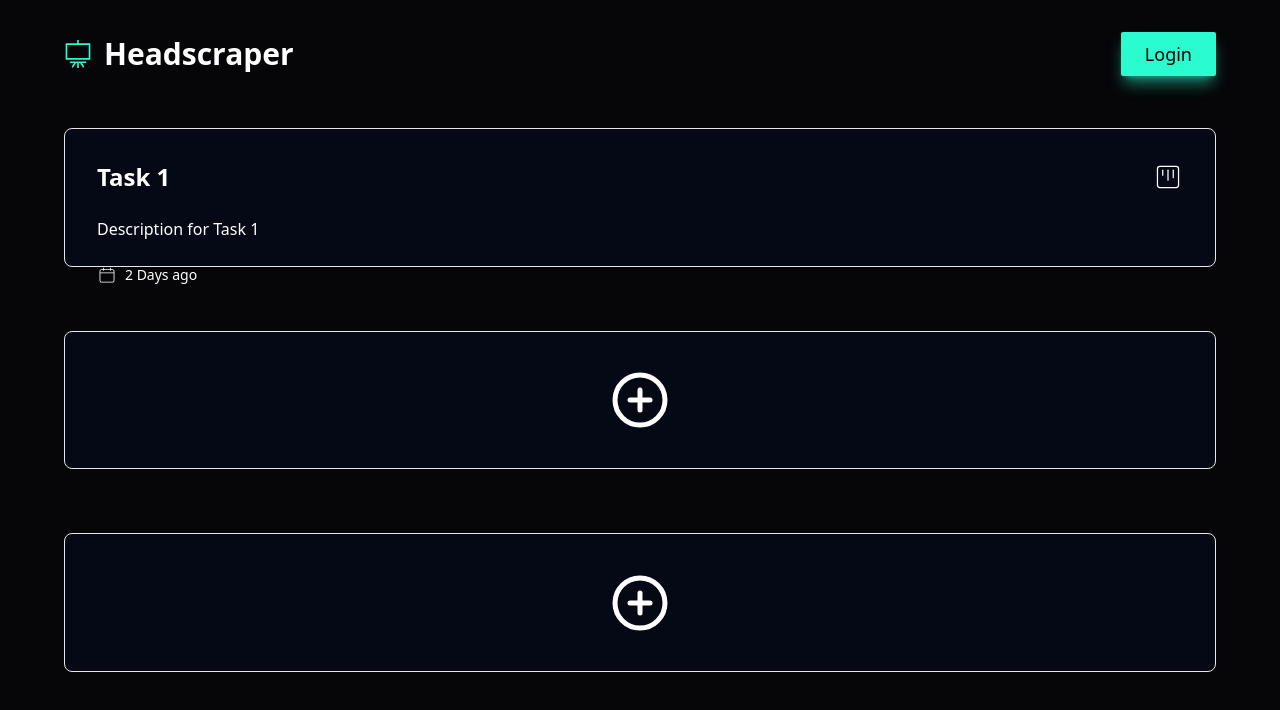
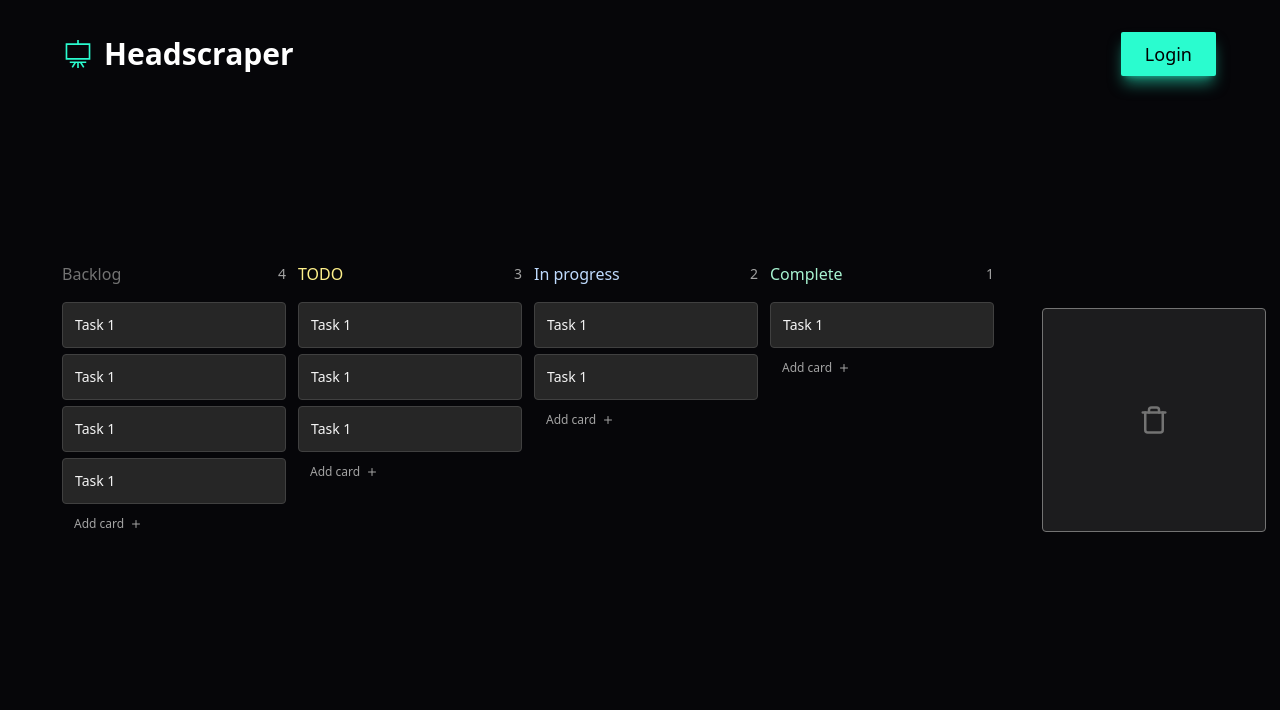
Before and after one commit to Jeffuz/Headscraper, a React (Vite) app in the folder Frontend/: page / in a window 1280 px wide. Shown: the top 710 px of the page. Built offline with nearby package versions, Linux system fonts and the light colour scheme.

Commit message:
create scrum board

```diff
--- a/Frontend/package.json
+++ b/Frontend/package.json
@@ -10,6 +10,7 @@
     "preview": "vite preview"
   },
   "dependencies": {
+    "framer-motion": "^11.3.19",
     "react": "^18.3.1",
     "react-dom": "^18.3.1",
     "react-icons": "^5.2.1"
--- a/Frontend/src/App.jsx
+++ b/Frontend/src/App.jsx
@@ -7,6 +7,7 @@ import Modal from "./components/Modal";
 
 import { LoginContext } from "./contexts/LoginContext";
 import Dashboard from "./components/Dashboard";
+import ScrumBoard from "./components/ScrumBoard";
 
 function App() {
   const [openLoginModal, setOpenLoginModal] = useState(false);
@@ -27,8 +28,12 @@ function App() {
           <Navbar />
         </div>
         {/* Dashboard */}
-        <div className="">
+        {/* <div className="">
           <Dashboard/>
+        </div> */}
+        {/* Scrum Board */}
+        <div>
+          <ScrumBoard/>
         </div>
         {/* Pop up Modal for Login */}
         <Modal open={openLoginModal} onClose={() => setOpenLoginModal(false)}>
--- /dev/null
+++ b/Frontend/src/components/ScrumBoard.jsx
@@ -0,0 +1,320 @@
+import { useState } from "react";
+import { FiPlus, FiTrash } from "react-icons/fi";
+import { motion } from "framer-motion";
+
+export const ScrumBoard = () => {
+  return (
+    <div className="h-screen w-full">
+      <Board />
+    </div>
+  );
+};
+
+const Board = () => {
+  const [cards, setCards] = useState(mockData);
+
+  return (
+    <div className="flex items-center justify-center h-full w-full">
+      <div className="flex gap-3 p-12">
+        <Column
+          title="Backlog"
+          status="backlog"
+          headingColor="text-neutral-500"
+          cards={cards}
+          setCards={setCards}
+        />
+        <Column
+          title="TODO"
+          status="todo"
+          headingColor="text-yellow-200"
+          cards={cards}
+          setCards={setCards}
+        />
+        <Column
+          title="In progress"
+          status="doing"
+          headingColor="text-blue-200"
+          cards={cards}
+          setCards={setCards}
+        />
+        <Column
+          title="Complete"
+          status="done"
+          headingColor="text-emerald-200"
+          cards={cards}
+          setCards={setCards}
+        />
+      </div>
+      <TaskTrash setCards={setCards} />
+    </div>
+  );
+};
+
+const Column = ({ title, headingColor, cards, status, setCards }) => {
+  const [active, setActive] = useState(false);
+
+  const handleDragStart = (e, card) => {
+    e.dataTransfer.setData("cardId", card.id);
+  };
+
+  const handleDragEnd = (e) => {
+    const cardId = e.dataTransfer.getData("cardId");
+
+    setActive(false);
+    clearHighlights();
+
+    const indicators = getIndicators();
+    const { element } = getNearestIndicator(e, indicators);
+
+    const before = element.dataset.before || "-1";
+
+    if (before !== cardId) {
+      let copy = [...cards];
+
+      let cardToTransfer = copy.find((c) => c.id === cardId);
+      if (!cardToTransfer) return;
+      cardToTransfer = { ...cardToTransfer, status };
+
+      copy = copy.filter((c) => c.id !== cardId);
+
+      const moveToBack = before === "-1";
+
+      if (moveToBack) {
+        copy.push(cardToTransfer);
+      } else {
+        const insertAtIndex = copy.findIndex((el) => el.id === before);
+        if (insertAtIndex === undefined) return;
+
+        copy.splice(insertAtIndex, 0, cardToTransfer);
+      }
+
+      setCards(copy);
+    }
+  };
+
+  const handleDragOver = (e) => {
+    e.preventDefault();
+    highlightIndicator(e);
+
+    setActive(true);
+  };
+
+  const clearHighlights = (els) => {
+    const indicators = els || getIndicators();
+
+    indicators.forEach((i) => {
+      i.style.opacity = "0";
+    });
+  };
+
+  const highlightIndicator = (e) => {
+    const indicators = getIndicators();
+
+    clearHighlights(indicators);
+
+    const el = getNearestIndicator(e, indicators);
+
+    el.element.style.opacity = "1";
+  };
+
+  const getNearestIndicator = (e, indicators) => {
+    const DISTANCE_OFFSET = 50;
+
+    const el = indicators.reduce(
+      (closest, child) => {
+        const box = child.getBoundingClientRect();
+
+        const offset = e.clientY - (box.top + DISTANCE_OFFSET);
+
+        if (offset < 0 && offset > closest.offset) {
+          return { offset: offset, element: child };
+        } else {
+          return closest;
+        }
+      },
+      {
+        offset: Number.NEGATIVE_INFINITY,
+        element: indicators[indicators.length - 1],
+      }
+    );
+
+    return el;
+  };
+
+  const getIndicators = () => {
+    return Array.from(document.querySelectorAll(`[data-status="${status}"]`));
+  };
+
+  const handleDragLeave = () => {
+    clearHighlights();
+    setActive(false);
+  };
+
+  const filteredCards = cards.filter((c) => c.status === status);
+
+  return (
+    <div className="w-56 shrink-0">
+      <div className="mb-3 flex items-center justify-between">
+        <h3 className={`font-medium ${headingColor}`}>{title}</h3>
+        <span className="rounded text-sm text-neutral-400">
+          {filteredCards.length}
+        </span>
+      </div>
+      <div
+        onDrop={handleDragEnd}
+        onDragOver={handleDragOver}
+        onDragLeave={handleDragLeave}
+        className={`h-full w-full transition-colors ${
+          active ? "bg-neutral-800/50" : "bg-neutral-800/0"
+        }`}
+      >
+        {filteredCards.map((c) => {
+          return <Card key={c.id} {...c} handleDragStart={handleDragStart} />;
+        })}
+        <DropIndicator beforeId={null} status={status} />
+        <AddCard status={status} setCards={setCards} />
+      </div>
+    </div>
+  );
+};
+
+const Card = ({ title, id, status, handleDragStart }) => {
+  return (
+    <>
+      <DropIndicator beforeId={id} status={status} />
+      <motion.div
+        layout
+        layoutId={id}
+        draggable="true"
+        onDragStart={(e) => handleDragStart(e, { title, id, status })}
+        className="cursor-grab rounded border border-neutral-700 bg-neutral-800 p-3 active:cursor-grabbing"
+      >
+        <p className="text-sm text-neutral-100">{title}</p>
+      </motion.div>
+    </>
+  );
+};
+
+const DropIndicator = ({ beforeId, status }) => {
+  return (
+    <div
+      data-before={beforeId || "-1"}
+      data-status={status}
+      className="my-0.5 h-0.5 w-full bg-primary opacity-0"
+    />
+  );
+};
+
+const TaskTrash = ({ setCards }) => {
+  const [active, setActive] = useState(false);
+
+  const handleDragOver = (e) => {
+    e.preventDefault();
+    setActive(true);
+  };
+
+  const handleDragLeave = () => {
+    setActive(false);
+  };
+
+  const handleDragEnd = (e) => {
+    const cardId = e.dataTransfer.getData("cardId");
+
+    setCards((pv) => pv.filter((c) => c.id !== cardId));
+
+    setActive(false);
+  };
+
+  return (
+    <div
+      onDrop={handleDragEnd}
+      onDragOver={handleDragOver}
+      onDragLeave={handleDragLeave}
+      className={`mt-10 grid h-56 w-56 shrink-0 place-content-center rounded border text-3xl ${
+        active
+          ? "border-red-800 bg-red-800/20 text-red-500"
+          : "border-neutral-500 bg-neutral-500/20 text-neutral-500"
+      }`}
+    >
+      {active ? <FiTrash className="animate-bounce" /> : <FiTrash />}
+    </div>
+  );
+};
+
+const AddCard = ({ status, setCards }) => {
+  const [text, setText] = useState("");
+  const [adding, setAdding] = useState(false);
+
+  const handleSubmit = (e) => {
+    e.preventDefault();
+
+    if (!text.trim().length) return;
+
+    const newCard = {
+      status,
+      title: text.trim(),
+      id: Math.random().toString(),
+    };
+
+    setCards((pv) => [...pv, newCard]);
+
+    setAdding(false);
+  };
+
+  return (
+    <>
+      {adding ? (
+        <motion.form layout onSubmit={handleSubmit}>
+          <textarea
+            onChange={(e) => setText(e.target.value)}
+            autoFocus
+            placeholder="Add new task..."
+            className="w-full rounded border border-primary bg-primary/20 p-3 text-sm text-neutral-50 placeholder-primary focus:outline-0"
+          />
+          <div className="mt-1.5 flex items-center justify-end gap-1.5">
+            <button
+              onClick={() => setAdding(false)}
+              className="px-3 py-1.5 text-xs text-neutral-400 transition-colors hover:text-neutral-50"
+            >
+              Close
+            </button>
+            <button
+              type="submit"
+              className="flex items-center gap-1.5 rounded bg-neutral-50 px-3 py-1.5 text-xs text-neutral-950 transition-colors hover:bg-neutral-300"
+            >
+              <span>Add</span>
+              <FiPlus />
+            </button>
+          </div>
+        </motion.form>
+      ) : (
+        <motion.button
+          layout
+          onClick={() => setAdding(true)}
+          className="flex w-full items-center gap-1.5 px-3 py-1.5 text-xs text-neutral-400 transition-colors hover:text-neutral-50"
+        >
+          <span>Add card</span>
+          <FiPlus />
+        </motion.button>
+      )}
+    </>
+  );
+};
+
+const mockData = [
+  { title: "Task 1", id: "1", status: "backlog" },
+  { title: "Task 1", id: "2", status: "backlog" },
+  { title: "Task 1", id: "3", status: "backlog" },
+  { title: "Task 1", id: "4", status: "backlog" },
+
+  { title: "Task 1", id: "5", status: "todo" },
+  { title: "Task 1", id: "6", status: "todo" },
+  { title: "Task 1", id: "7", status: "todo" },
+
+  { title: "Task 1", id: "8", status: "doing" },
+  { title: "Task 1", id: "9", status: "doing" },
+
+  { title: "Task 1", id: "10", status: "done" },
+];
+
+export default ScrumBoard;
```
Also changed, not shown: 1 other file (tests, documents, lock files or other folders).
